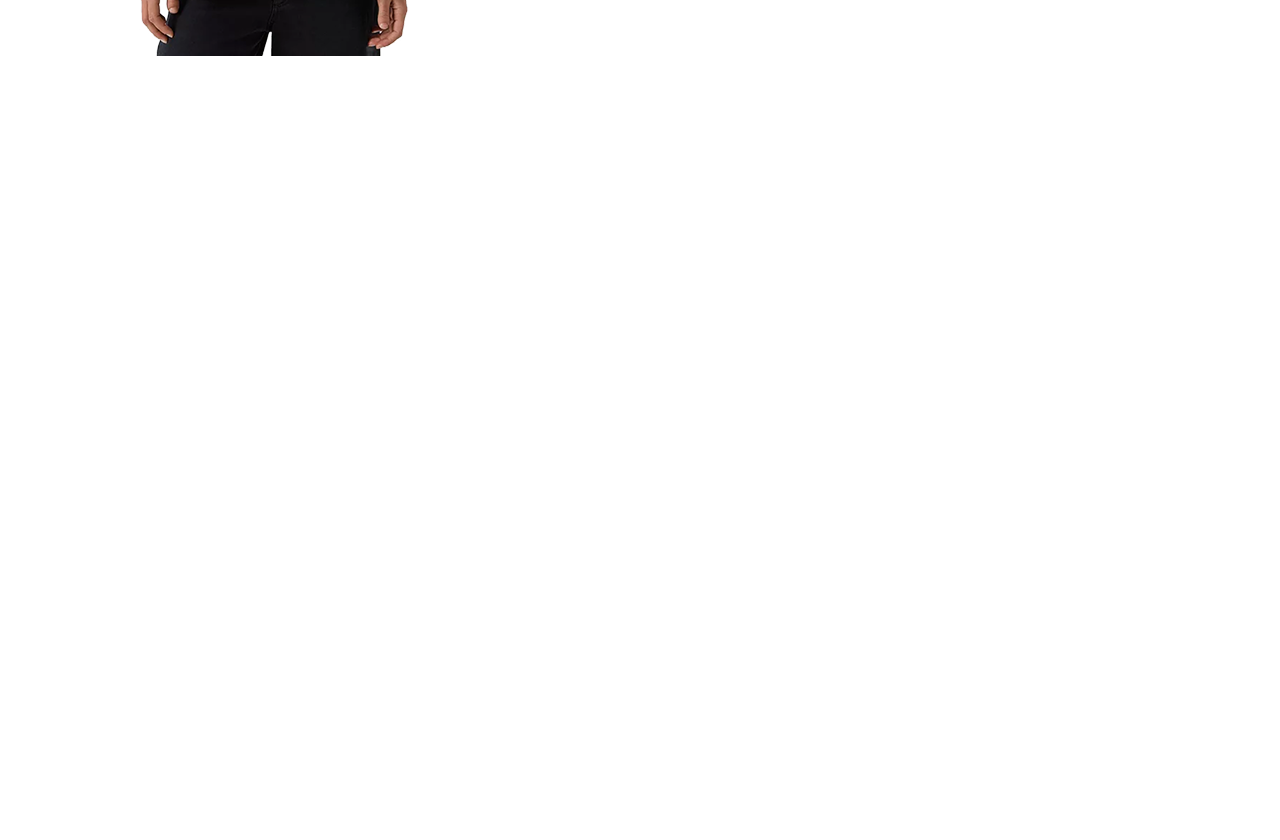
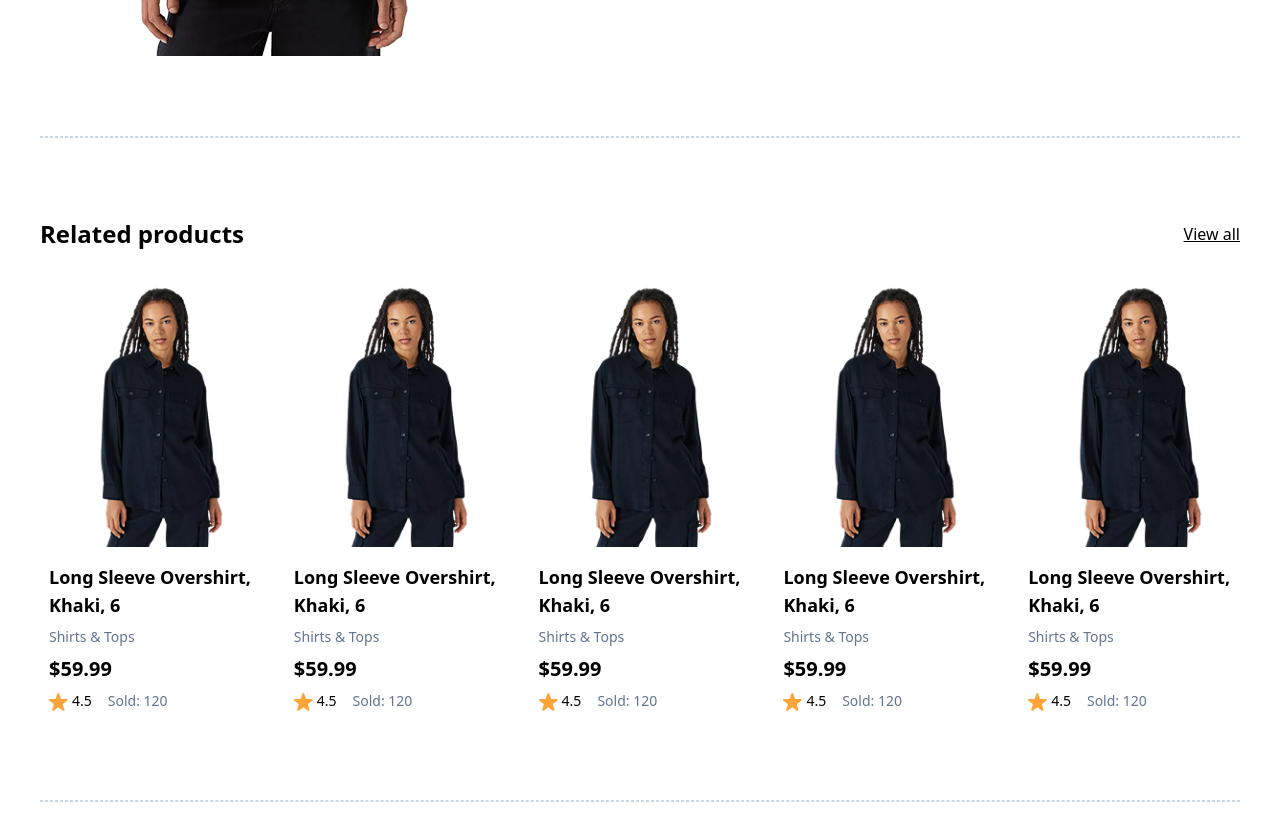
Before and after one commit to asimovSO/Product-page-vue-3-tailwind, a Vue app: page / in a window 1280 px wide. Shown: the part 780-1620 px from the top of the page. Before the commit the page ends 836 px from the top, so only its background shows below. Built offline with nearby package versions, Linux system fonts and the light colour scheme.

Commit message:
suggestion component

```diff
--- a/src/App.vue
+++ b/src/App.vue
@@ -1,19 +1,23 @@
 <script setup>
-import Offers from './components/Offers.vue'
-import Header from './components/Header.vue'
-import Breadcrumbs from './components/Breadcrumbs.vue'
-import ProductBlock from './components/ProductBlock.vue'
+import Offers from "./components/Offers.vue";
+import Header from "./components/Header.vue";
+import Breadcrumbs from "./components/Breadcrumbs.vue";
+import ProductBlock from "./components/ProductBlock.vue";
+import Suggestions from "./components/Suggestions.vue";
+import DashedLine from "./components/DashedLine.vue";
 </script>
 
 <template>
   <div class="">
     <Offers />
-    <Header/>
+    <Header />
     <Breadcrumbs />
     <ProductBlock />
+    <div class="container"><dashed-line /></div>
+    <Suggestions name="Related products" />
+    <div class="container"><dashed-line /></div>
   </div>
 </template>
 
 <style scoped>
-
 </style>
--- /dev/null
+++ b/src/components/DashedLine.vue
@@ -0,0 +1,3 @@
+<template>
+    <div class="h-px border border-slate-300 border-dashed w-full my-20"></div>
+</template>
--- /dev/null
+++ b/src/components/ProductCard.vue
@@ -0,0 +1,31 @@
+<template>
+  <div
+    class="flex flex-col w-fit h-auto cursor-pointer hover:opacity-80 rounded p-2 border border-transparent hover:border-gray-300 transition"
+  >
+    <img
+      :src="imageUrl"
+      alt=""
+      class="w-full h-full object-cover rounded-lg mb-4"
+    />
+    <div class="text-lg font-semibold mb-2">{{ name }}</div>
+    <div class="text-sm text-slate-500 mb-2">{{ typeofProduct }}</div>
+    <div class="text-xl font-bold mb-2">${{ price.toFixed(2) }}</div>
+    <div class="flex items-center gap-4 text-sm text-slate-500">
+      <div>
+        <img src="/icons/star.svg" alt="rate" class="inline-block mr-1" />
+        <span class="text-black font-medium">{{ rating }}</span>
+      </div>
+      <div>Sold: {{ numberOfSold }}</div>
+    </div>
+  </div>
+</template>
+<script setup>
+defineProps({
+  name: String,
+  price: Number,
+  imageUrl: String,
+  rating: Number,
+  numberOfSold: Number,
+  typeofProduct: String,
+});
+</script>
--- /dev/null
+++ b/src/components/Suggestions.vue
@@ -0,0 +1,28 @@
+<template>
+    <div class="container">
+        <div class="flex justify-between items-center my-4">
+            <span class="text-2xl font-bold"> {{name}} </span>
+            <a href="#" class="underline font-light">View all</a>
+        </div>
+        <div class="flex justify-evenly md:justify-between flex-wrap md:flex-nowrap gap-6">
+            <ProductCard
+            v-for='(item, idx) in 5'
+            :key="idx"
+            name="Long Sleeve Overshirt, Khaki, 6"
+            :price="59.99"
+            imageUrl="/img/models/model_second_1.png"
+            :rating="4.5"
+            :numberOfSold="120"
+            typeofProduct="Shirts & Tops"
+        />
+        </div>
+    </div>
+</template>
+<script setup>
+import ProductCard from './ProductCard.vue'
+import { ref } from "vue";
+
+defineProps({
+    name: String
+})
+</script>
```
Also changed, not shown: public/img/models/model_second_1.png (added).
